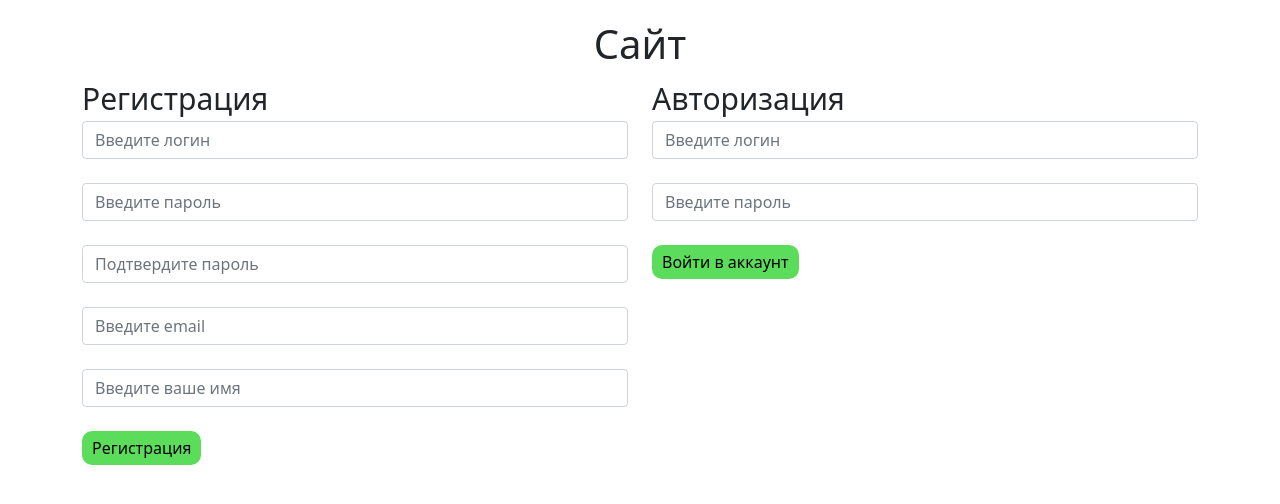
After one commit to BrusselSprout333/registration-application, a PHP site: page / in a window 1280 px wide. The commit adds this page. Shown: the top 504 px of the page. Run offline with PHP 8.4, Linux system fonts and the light colour scheme.

Commit message:
Add files via upload

```diff
--- /dev/null
+++ b/exit.php
@@ -0,0 +1,5 @@
+<?php
+/// выход из аккаунта - удаление cookie
+$user = $_COOKIE['user'];
+setcookie('user', $user['login'], time() - 3600, "/");
+header('Location: index.php');
--- /dev/null
+++ b/index.php
@@ -0,0 +1,58 @@
+<!DOCTYPE HTML>
+<html lang="ru">
+<head>
+  <meta charset="UTF-8">
+  <meta name="viewport" content="width=device-width, initial-scale=1.0">
+  <meta http-equiv="X-UA-Compatible" content="ie=edge">
+  <title>авторизация</title>
+  <link rel="stylesheet" href="https://cdn.jsdelivr.net/npm/bootstrap@5.1.3/dist/css/bootstrap.min.css">
+  <link rel="stylesheet" href="style.css">
+</head>
+<body>
+    <h1>Сайт</h1>
+    <?php
+        if(!isset($_COOKIE['user'])): //если уже авторизован
+    ?>
+    <div class="container">
+    <div class="row">
+        <div class = "col">
+           <form id="mailForm">
+               <label for="mailForm">Регистрация</label>
+               <input type="text" class="form-control" name="login" id="login1" placeholder="Введите логин">
+                    <label for="login1" id="error_login1" class="errorMess"></label> <br>
+               <input type="password" class="form-control" name="password" id="password1" placeholder="Введите пароль">
+                    <label for="login1" id="error_pass1" class="errorMess"></label> <br>
+               <input type="password" class="form-control" name="password" id="password_confirm" placeholder="Подтвердите пароль">
+                    <label for="login1" id="error_pass2" class="errorMess"></label> <br>
+               <input type="email" class="form-control" name="email" id="email" placeholder="Введите email">
+                    <label for="login1" id="error_email" class="errorMess"></label> <br>
+               <input type="text" class="form-control" name="name" id="name" placeholder="Введите ваше имя">
+                    <label for="login1" id="error_name" class="errorMess"></label> <br>
+               <button type="button" id="registration">Регистрация</button>
+            </form>
+        </div>
+        <div class = "col">
+            <form id="authForm">
+                <label for="authForm">Авторизация</label>
+                <input type="text" class="form-control" name="login" id="login2" placeholder="Введите логин">
+                    <label for="login2" id="error_login2" class="errorMess"></label> <br>
+                <input type="password" class="form-control" name="password" id="password2" placeholder="Введите пароль">
+                    <label for="password2" id="error_pass" class="errorMess"></label> <br>
+                <button type="button" id="authorization">Войти в аккаунт</button>
+            </form>
+        </div>
+    </div>
+    </div>
+        <div class="main_theme">
+        <?php else:
+            include "main.php";
+         endif;?>
+        </div>
+
+  <script src="https://ajax.googleapis.com/ajax/libs/jquery/3.6.0/jquery.min.js"></script>
+
+  <script type="text/javascript" src='js/post.js'></script>
+  <noscript><span>У Вас отключён JavaScript. Формы не будут отправлены</span></noscript>
+
+</body>
+</html>
--- /dev/null
+++ b/js/post.js
@@ -0,0 +1,130 @@
+//////регистрация
+$("#registration").on("click", function(){
+    let email = $("#email").val().trim(); //удаление лишних пробелов
+    let name = $("#name").val().trim();
+    let password1 = $("#password1").val().trim();
+    let password2 = $("#password_confirm").val().trim();
+    let login = $("#login1").val().trim();
+
+    ///// проверки
+    const EMAIL_VALID = /^(([^<>()[\].,;:\s@"]+(\.[^<>()[\].,;:\s@"]+)*)|(".+"))@(([^<>()[\].,;:\s@"]+\.)+[^<>()[\].,;:\s@"]{2,})$/iu;
+    const NAME_VALID = /^[a-zа-яё]+$/iu;
+    const PASS_VALID_LETTERS =  /[а-яёa-z]/iu;
+    const PASS_VALID_NUMBERS = /[\d]/;
+    const PASS_VALID =  /^[a-z\dа-яё]+$/ui;
+
+    if(login === "" || login.length < 6){
+        $("#error_login1").text("Введите логин (мин. 6 символов)");
+        return false;
+    } else $(".errorMess").text('');
+
+    if(password1 === "" || password1.length < 6){
+        $("#error_pass1").text("Введите пароль (мин. 6 символов)");
+        return false;
+    }else $(".errorMess").text('');
+
+    if (!PASS_VALID_NUMBERS.test(password1) || !PASS_VALID_LETTERS.test(password1) || !PASS_VALID.test(password1))
+    {
+        $("#error_pass1").text("В пароле должны быть буквы и цифры (без других символов");
+        return false;
+    } else $(".errorMess").text('');
+
+    if(password1 !== password2){
+        $("#error_pass2").text("Пароли не совпадают");
+        return false;
+    } else $(".errorMess").text('');
+
+    if(email === ""){
+        $("#error_email").text("Введите email");
+        return false;
+    } else $(".errorMess").text('');
+
+    if (!EMAIL_VALID.test(email))
+    {
+        $("#error_email").text("Некорректный email");
+        return false;
+    }  else $(".errorMess").text('');
+
+    if(name === "" || name.length < 2 || name.length > 50){
+        $("#error_name").text("Введите имя (2-50 символов)");
+        return false;
+    }  else $(".errorMess").text('');
+
+    if (!NAME_VALID.test(name))
+    {
+        $("#error_name").text("Допускаются только буквы");
+        return false;
+    } else $(".errorMess").text('');
+
+    ////аякс запрос
+    $.ajax({
+        url: 'server_regist.php',
+        type: 'POST',
+        cache: false,
+        data: { 'name': name,
+                'email': email,
+                'login': login,
+                'password': password1 }, //формат json
+        dataType: 'html',
+        context: $( ".main_theme" ),
+        beforeSend: function(){
+            $("#registration").prop("disabled", true);  //сработает до получения ответа: кнопка неактивна
+        },
+        success: function(data){ //сработает после получения ответа
+            if(!data) {
+                $('#authForm').hide();
+                $('#mailForm').hide();
+                $( this ).load( "main.php" );
+            }
+            else alert(data);
+            $("#registration").prop("disabled", false);
+        }
+    });
+});
+
+
+//////авторизация
+
+$("#authorization").on("click", function(){
+    let password = $("#password2").val().trim();
+    let login = $("#login2").val().trim();
+
+    ///проверки
+    if(login === ""){
+        $("#error_login2").text("Введите логин");
+        return false;
+    }else $("#error_login2").text('');
+
+    if(password === ""){
+        $("#error_pass").text("Введите пароль");
+        return false;
+    } else $("#error_pass").text('');
+
+    ///аякс запрос
+    $.ajax({
+        url: 'server_auth.php',
+        type: 'POST',
+        cache: false,
+        data: {
+            'login': login,
+            'password': password }, //формат json
+        dataType: 'html',
+        beforeSend: function(){
+            $("#authorization").prop("disabled", true);  //сработает до получения ответа: кнопка неактивна
+        },
+        context: $( ".main_theme" ),
+        success: function(data){  //сработает после получения ответа
+            if(!data)
+            {
+                $('#authForm').hide();
+                $('#mailForm').hide();
+
+                $( this ).load( "main.php" );
+            }
+            else
+                alert(data);
+
+            $("#authorization").prop("disabled", false);
+        }
+    });
+})
--- /dev/null
+++ b/style.css
@@ -0,0 +1,41 @@
+*{
+    margin: 0;
+    padding: 0;
+}
+
+h1{
+    text-align: center;
+    margin-top: 20px;
+}
+
+h2{
+    text-align: center;
+    margin-top: 10px;
+}
+
+.main_theme
+{
+    margin: 20px;
+}
+
+#authorization, #registration
+{
+    padding: 5px 10px;
+    background-color: #5bdc5b;
+    border-radius: 10px;
+    border: none;
+}
+#authorization:hover, #registration:hover
+{
+    background-color: #48af48;
+}
+
+label{
+    font-size: 30px;
+}
+
+.errorMess
+{
+    color: red;
+    font-size: 12px;
+}
```
Also changed, not shown: CRUD.php (added, +45 -0 lines), USER.php (added, +73 -0 lines), json/users.json (added, +23 -0 lines), next_page.php (added, +14 -0 lines), server_auth.php (added, +31 -0 lines), server_regist.php (added, +36 -0 lines), main.php (line endings or trailing spaces).
